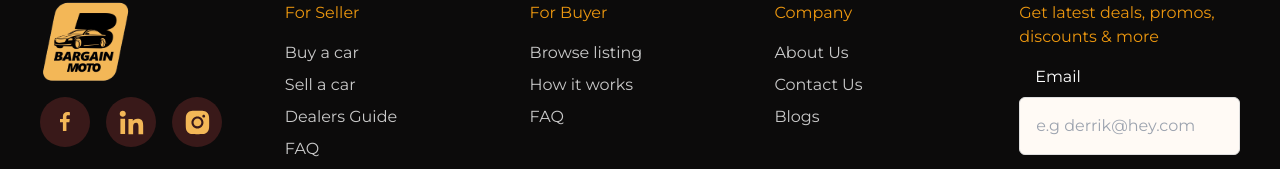
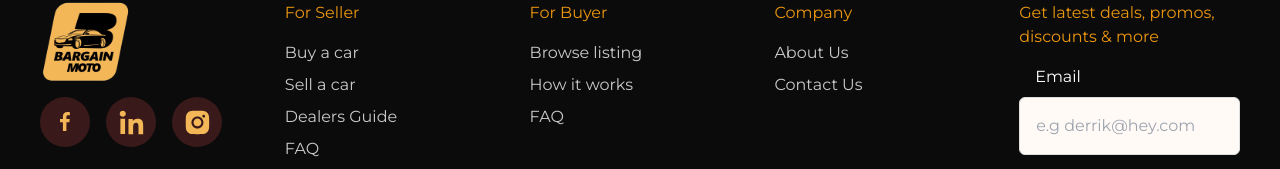
Before and after one commit to Touchstack/BargainMoto-New, a React (Vite) app: page / in a window 1280 px wide. Shown: the part 3755-3924 px from the top of the page. Built offline with nearby package versions, Linux system fonts and the light colour scheme; no server answers.

Commit message:
Update Footer
Update Footer

```diff
--- a/src/components/Footer/Footer.jsx
+++ b/src/components/Footer/Footer.jsx
@@ -334,11 +334,6 @@
                     Contact Us
                   </a>
                 </li>
-                <li className="mb-2">
-                  <a href="#" className="hover:underline">
-                    Blogs
-                  </a>
-                </li>
               </ul>
             </div>
             <div>
```
